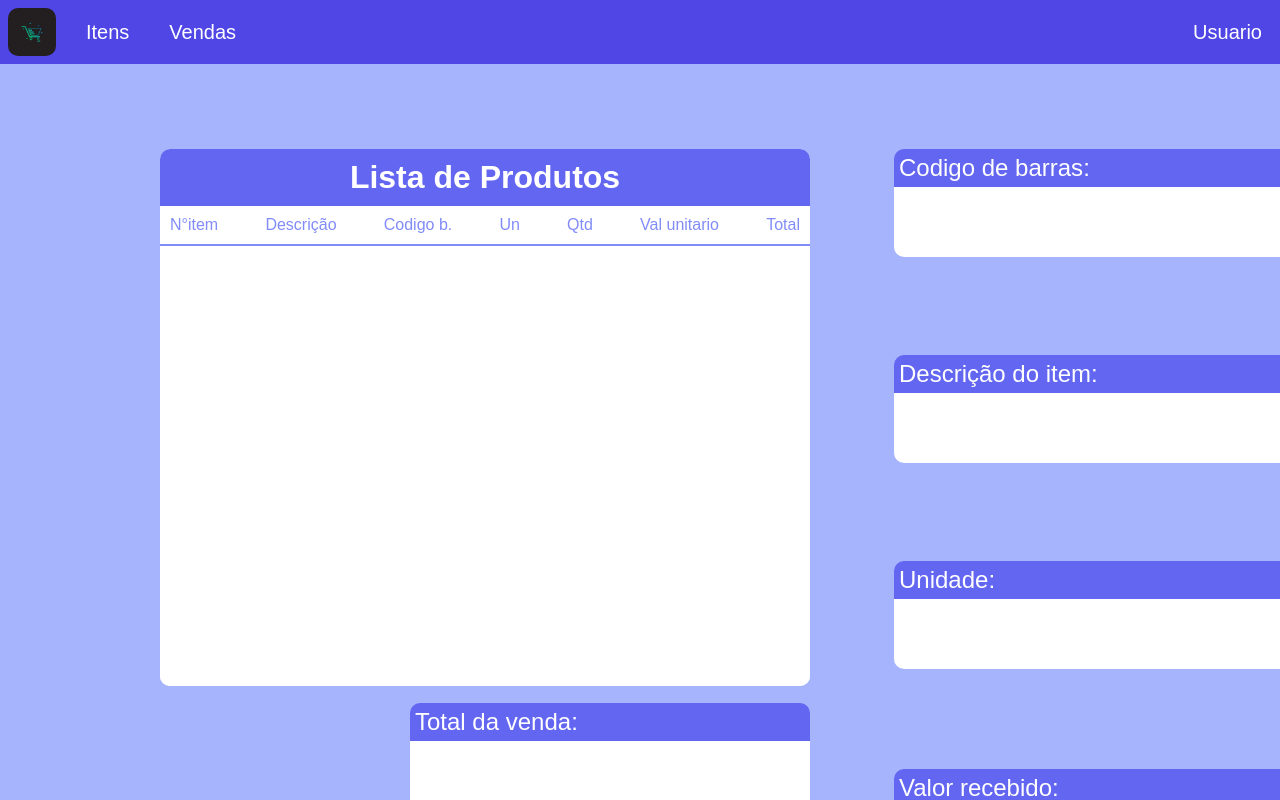
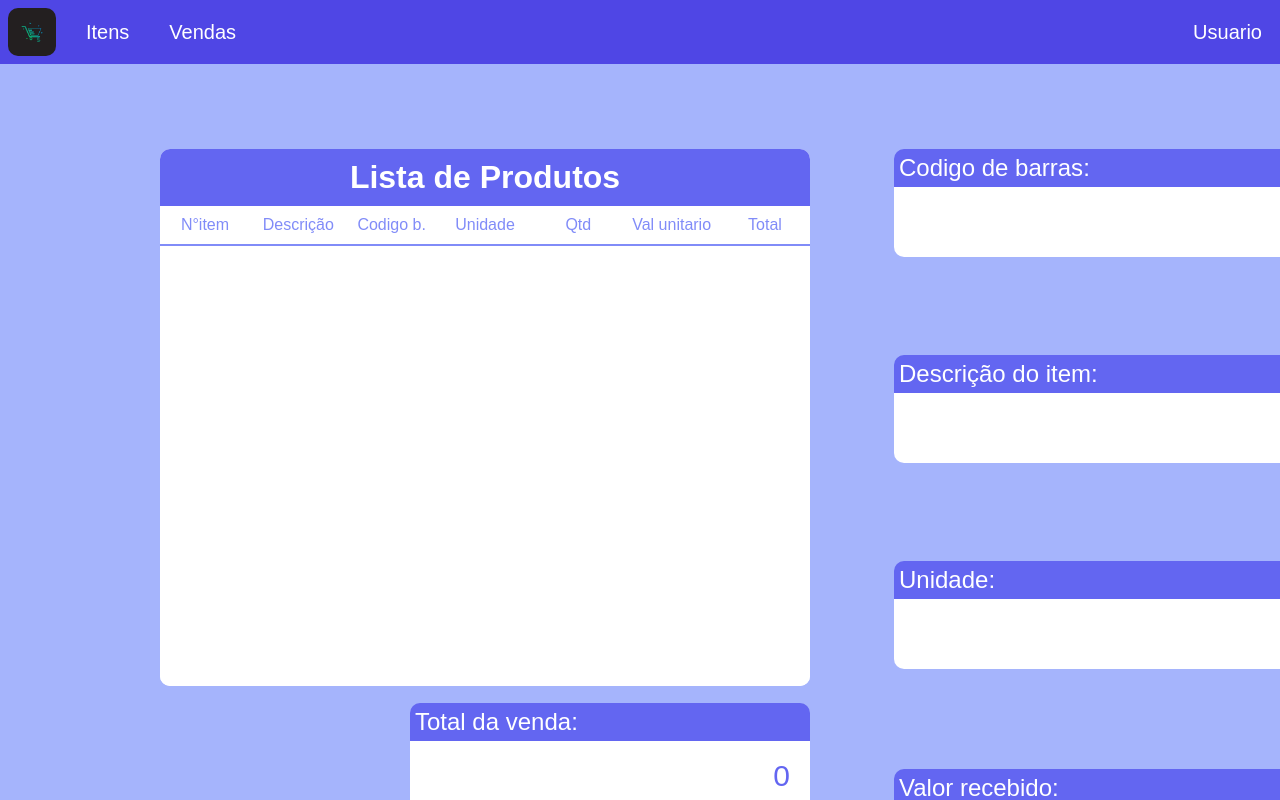
Before and after one commit to Adriano-Brito77/PDV-main, a React (Create React App) app in the folder frontend/: page /sale in a window 1280 px wide. Built offline with nearby package versions, Linux system fonts and the light colour scheme.

Commit message:
totalvalue

```diff
--- a/frontend/src/App.jsx
+++ b/frontend/src/App.jsx
@@ -1,5 +1,4 @@
-import { BrowserRouter, Routes, Route } from "react-router-dom";
-
+import { BrowserRouter, Routes, Route, useLocation } from "react-router-dom";
 import Login from "./components/pages/Auth/Login";
 import Register from "./components/pages/Auth/Register";
 
--- a/frontend/src/components/form/InputSale.jsx
+++ b/frontend/src/components/form/InputSale.jsx
@@ -1,6 +1,16 @@
 import style from "./InputSale.module.css";
 
-const InputSale = ({ type, text, name, id, placeholder, Onchange, value,disabled }) => {
+const InputSale = ({
+  type,
+  text,
+  name,
+  id,
+  placeholder,
+  Onchange,
+  value,
+  disabled,
+  Ref,
+}) => {
   return (
     <div className={style.container}>
       <label htmlFor={name}>{text}:</label>
@@ -11,7 +21,8 @@ const InputSale = ({ type, text, name, id, placeholder, Onchange, value,disabled
         placeholder={placeholder}
         onChange={Onchange}
         value={value}
-        disabled = {disabled}
+        disabled={disabled}
+        ref={Ref}
       />
     </div>
   );
--- a/frontend/src/components/layout/Message.jsx
+++ b/frontend/src/components/layout/Message.jsx
@@ -2,6 +2,7 @@ import styles from "./Message.module.css";
 
 import { useState, useEffect } from "react";
 import bus from "../../utils/bus";
+import Navbar from "./Navbar";
 
 const Message = () => {
   const [visibility, setVisibility] = useState(false);
--- a/frontend/src/components/pages/Sale.jsx
+++ b/frontend/src/components/pages/Sale.jsx
@@ -2,25 +2,28 @@ import styles from "./Sale.module.css";
 import Navbar from "../layout/Navbar";
 import InputSale from "../form/InputSale";
 import api from "../../utils/api";
-import { useEffect, useState } from "react";
-import { useParams } from "react-router-dom";
+import { useEffect, useState, useRef } from "react";
 
 const Sale = () => {
-  //propriedade dos itens
+  const inputRef = useRef(null);
   const [description, setDescription] = useState("");
   const [barcode, setBarcode] = useState("");
   const [unitprice, setUnitPrice] = useState("");
   const [unit, setUnit] = useState("");
   const [salebalance, setSaleBalance] = useState("");
+  const [placeholder, setPlaceHolder] = useState("");
 
   const [items, setItems] = useState({});
   const [sale, setSale] = useState([]);
   const [numItem, setNumItem] = useState(0);
 
-  //Propriedades da venda
-  const [totalvalue, setTotalValue] = useState("");
   const [receive, setReceive] = useState("");
   const [change, setChange] = useState("");
+
+  const totalvalue = sale.reduce(
+    (total, item) => total + item.unitprice * item.salebalance,
+    0
+  );
 
   useEffect(() => {
     if (barcode) {
@@ -42,8 +45,14 @@ const Sale = () => {
     }
   }, [items]);
 
-  const handleSubmit = (e) => {
+  const handleSubmit = async (e) => {
     e.preventDefault();
+
+    if (!salebalance) {
+      inputRef.current.focus();
+      setPlaceHolder("Digite uma quantidade...");
+      return;
+    }
 
     const nextNumItem = numItem + 1;
     setNumItem(nextNumItem);
@@ -52,11 +61,13 @@ const Sale = () => {
       ...sale,
       { ...items, salebalance: salebalance, numitem: numItem + 1 },
     ]);
+
     setDescription("");
     setUnitPrice("");
     setUnit("");
     setBarcode("");
     setSaleBalance("");
+    setPlaceHolder("");
   };
 
   console.log(sale);
@@ -75,7 +86,7 @@ const Sale = () => {
               <p>N°item</p>
               <p>Descrição</p>
               <p>Codigo b.</p>
-              <p>Un</p>
+              <p>Unidade</p>
               <p>Qtd</p>
               <p>Val unitario</p>
               <p>Total</p>
@@ -121,10 +132,12 @@ const Sale = () => {
               name="salebalance"
               type="number"
               text="Quantidade do item"
+              placeholder={placeholder}
               Onchange={(e) => {
                 setSaleBalance(e.target.value);
               }}
               value={salebalance}
+              Ref={inputRef}
             />
             <InputSale
               name="description"
--- a/frontend/src/components/pages/Sale.module.css
+++ b/frontend/src/components/pages/Sale.module.css
@@ -41,7 +41,6 @@
 
 .title {
   display: flex;
-  flex-direction: row;
   justify-content: space-between;
   background-color: #fff;
   border: solid 2px;
@@ -50,8 +49,11 @@
 }
 
 .title p {
-  padding: 10px;
-  color: #818cf8;
+  display: flex;
+  height: 38px;
+  width: 90px;
+  align-items: center;
+  justify-content: center;
 }
 
 .item {
@@ -63,18 +65,25 @@
   border-radius: 0px 0px 10px 10px;
   justify-content: start;
   align-items: center;
+  overflow: auto;
+  scrollbar-width: none;
 }
 .item span {
   display: flex;
-  padding: 10px;
+  justify-content: stretch;
   width: 650px;
-  justify-content: space-between;
   align-items: center;
   border: solid 2px;
   border-style: none none solid none;
   color: #818cf8;
 }
-
+.item p {
+  display: flex;
+  height: 38px;
+  width: 93px;
+  align-items: center;
+  justify-content: center;
+}
 .title_list {
   display: flex;
   align-items: end;
@@ -88,7 +97,6 @@
   height: 70px;
   width: 500px;
   border: none;
-  font-size: 1.1em;
   cursor: pointer;
   border-radius: 0px 0px 10px 10px;
   justify-content: end;
@@ -96,6 +104,7 @@
   padding: 20px;
   font-size: 30px;
   color: #6366f1;
+  text-align: end;
 }
 .title_list input::-webkit-inner-spin-button {
   display: none;
```
